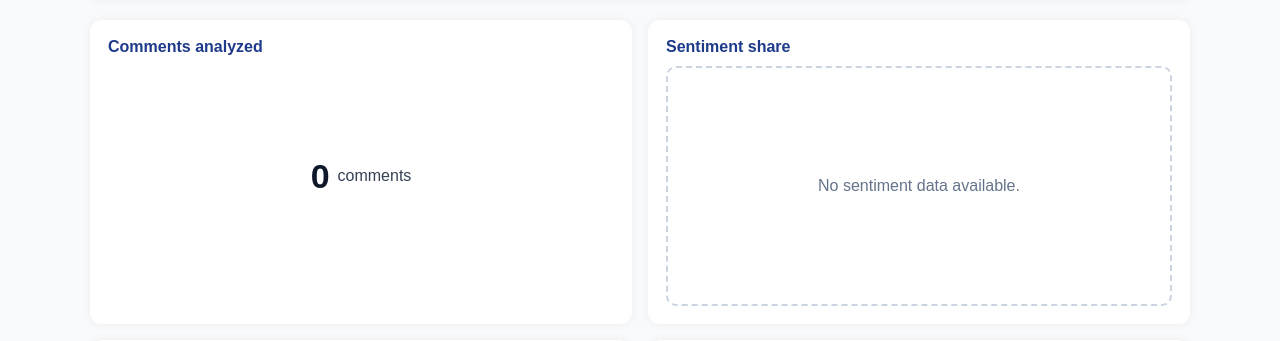
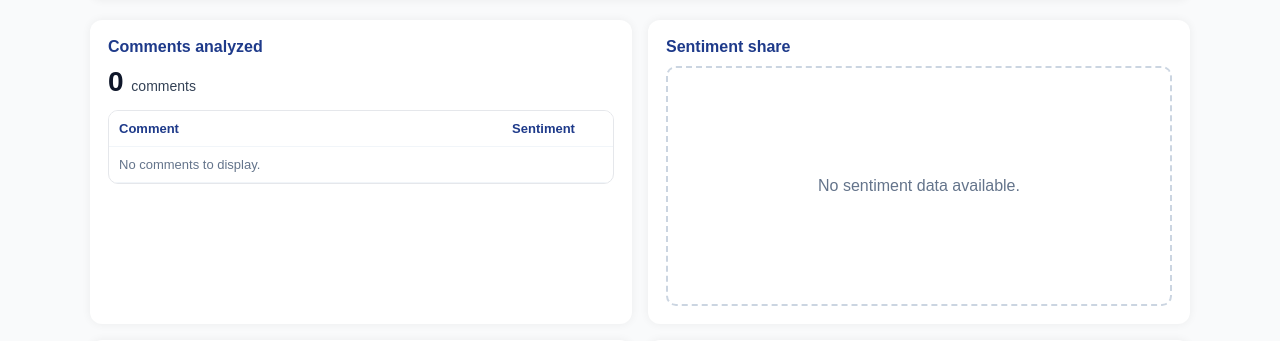
Before and after one commit to Shizo15/Sensitivity-analysis, a Django app: page /dashboard/ in a window 1280 px wide. Shown: the part 148-489 px from the top of the page. Run offline with Django 5.2, Linux system fonts and the light colour scheme; some libraries are stand-ins or nearby versions.

Commit message:
Added display of comments to the dashboard with their assigned class

```diff
--- a/SensitivityAnalysis/dashboard/templates/dashboard.html
+++ b/SensitivityAnalysis/dashboard/templates/dashboard.html
@@ -30,6 +30,7 @@
       margin-top:14px;
       width:100%;
       max-width:360px;
+      position:relative;
     }
     .gauge-fill{
       height:100%;
@@ -38,11 +39,55 @@
       width:0;
       transition:width .4s ease;
     }
-    .gauge-label{
-      margin-top:8px;
-      text-align:center;
-      font-size:14px;
-      color:#475569;
+    .gauge-text{
+      position:absolute;
+      inset:0;
+      display:flex;
+      align-items:center;
+      justify-content:center;
+      font-size:13px;
+      font-weight:700;
+      color:#0f172a;
+      pointer-events:none;
+    }
+
+    /* scrollable comments table */
+    .comments-box{
+      margin-top: 12px;
+      border: 1px solid #e5e7eb;
+      border-radius: 10px;
+      max-height: 220px;   /* scroll height inside the card */
+      overflow-y: auto;
+    }
+    .comments-table{
+      width: 100%;
+      border-collapse: collapse;
+      font-size: 13px;
+    }
+    .comments-table th, .comments-table td{
+      padding: 10px;
+      border-bottom: 1px solid #f1f5f9;
+      vertical-align: top;
+    }
+    .comments-table th{
+      position: sticky;
+      top: 0;
+      background: #fff;
+      z-index: 1;
+      text-align: left;
+      color: #1e3a8a;
+      font-weight: 700;
+    }
+    .badge{
+      display: inline-block;
+      padding: 3px 8px;
+      border-radius: 999px;
+      font-size: 12px;
+      font-weight: 700;
+      text-transform: capitalize;
+      background: #f1f5f9;
+      color: #0f172a;
+      white-space: nowrap;
     }
   </style>
 </head>
@@ -69,11 +114,37 @@
 
     <div class="grid">
 
-      <!-- 1) Comments analyzed -->
+      <!-- 1) Comments analyzed + scroll list -->
       <div class="card" style="grid-column: span 6;">
         <h3>Comments analyzed</h3>
-        <div class="kpi">
-          {{ comment_count|default:"0" }} <small>comments</small>
+
+        <!-- number aligned near top -->
+        <div style="font-size:28px;font-weight:800;color:#0f172a;margin-top:6px;">
+          {{ comment_count|default:"0" }}
+          <span style="font-weight:400;font-size:14px;color:#334155;">comments</span>
+        </div>
+
+        <div class="comments-box">
+          <table class="comments-table">
+            <thead>
+              <tr>
+                <th style="width:78%;">Comment</th>
+                <th style="width:22%;">Sentiment</th>
+              </tr>
+            </thead>
+            <tbody>
+              {% for item in classified_comments %}
+                <tr>
+                  <td>{{ item.text }}</td>
+                  <td><span class="badge">{{ item.label }}</span></td>
+                </tr>
+              {% empty %}
+                <tr>
+                  <td colspan="2" style="color:#64748b;">No comments to display.</td>
+                </tr>
+              {% endfor %}
+            </tbody>
+          </table>
         </div>
       </div>
 
@@ -98,12 +169,11 @@
               {{ avg_sentiment_score|floatformat:2 }}
               <small>(-1 = negative, 0 = neutral, 1 = positive)</small>
             </div>
+
             {% if avg_sentiment_percent %}
               <div class="gauge-wrap">
                 <div class="gauge-fill" style="width: {{ avg_sentiment_percent|unlocalize }}%;"></div>
-              </div>
-              <div class="gauge-label">
-                {{ avg_sentiment_percent|floatformat:0 }}% towards positive sentiment
+                <div class="gauge-text">{{ avg_sentiment_percent|floatformat:0 }}%</div>
               </div>
             {% endif %}
           </div>
@@ -150,10 +220,10 @@
       const canvas = document.getElementById('sentimentPie');
       if (!canvas) return;
 
-    const orderedClasses = ["positive", "neutral", "negative"];
-    const labels = ["Positive", "Neutral", "Negative"];
-    const colors = ["#22c55e", "#facc15", "#ef4444"];
-    const values = orderedClasses.map(cls => dataObj[cls] || 0);
+      const orderedClasses = ["positive", "neutral", "negative"];
+      const labels = ["Positive", "Neutral", "Negative"];
+      const colors = ["#22c55e", "#facc15", "#ef4444"];
+      const values = orderedClasses.map(cls => dataObj[cls] || 0);
 
       new Chart(canvas, {
         type: 'pie',
--- a/SensitivityAnalysis/dashboard/views.py
+++ b/SensitivityAnalysis/dashboard/views.py
@@ -99,5 +99,7 @@
         'dominant_sentiment': data.get('dominant_sentiment'),
         'dominant_sentiment_percent': data.get('dominant_sentiment_percent'),
         'model_used': data.get('model_used'),
+        'classified_comments': data.get('classified_comments', []),
+
     }
     return render(request, "dashboard.html", context)
```
Also changed, not shown: SensitivityAnalysis/data_processing/views.py (+17 -0 lines).
